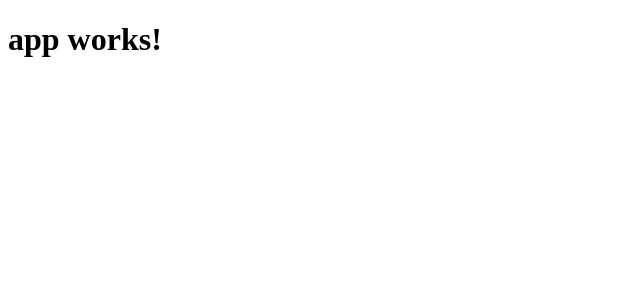
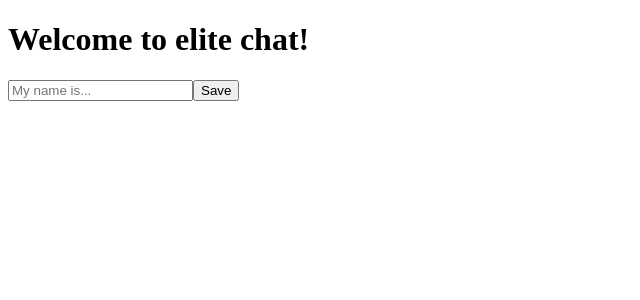
Before and after one commit to vitorreis/chat, an Angular app: page / in a window 1280 px wide. Shown: the top 300 px of the page, without its empty margins (0-640 px from the left). Built offline with nearby package versions, Linux system fonts and the light colour scheme.

Commit message:
Add input name

```diff
--- a/src/app/app.component.html
+++ b/src/app/app.component.html
@@ -1,3 +1,6 @@
 <h1>
   {{title}}
 </h1>
+
+<input type="text" [(ngModel)]="name" placeholder="My name is...">
+<button>Save</button>
--- a/src/app/app.component.ts
+++ b/src/app/app.component.ts
@@ -6,5 +6,5 @@ import { Component } from '@angular/core';
   styleUrls: ['./app.component.css']
 })
 export class AppComponent {
-  title = 'app works!';
+  title = 'Welcome to elite chat!';
 }
```
